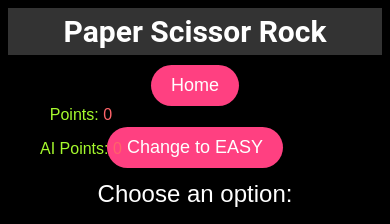
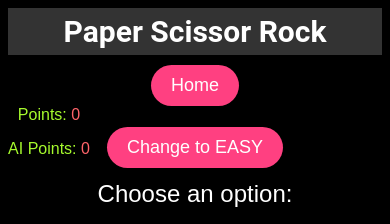
Before and after one commit to KarolDawidG/ReactProjects__Rock_Paper_Scissors, a React (Create React App) app: page /single in a window 390 px wide. Shown: the top 224 px of the page. Built offline with nearby package versions, Linux system fonts and the light colour scheme.

Commit message:
Log 68:repairing @media CSS styles

```diff
--- a/src/components/css/game-views.css
+++ b/src/components/css/game-views.css
@@ -117,4 +117,10 @@
     max-width: none; /* Usunięcie maksymalnej szerokości */
     max-height: 40vh; /* Maksymalna wysokość wynosi 40% wysokości widoku */
   }
+  .top-right {
+    position: absolute;
+    bottom: 20px;
+    left: 10%;
+    transform: translateX(-50%);
+  }
 }
--- a/src/components/css/win.css
+++ b/src/components/css/win.css
@@ -57,3 +57,13 @@
     transform: scale(1.1);
   }
 }
+
+@media (max-width: 600px) {
+
+  .top-right {
+    position: absolute;
+    bottom: 20px; /* Odległość od dolnego brzegu */
+    left: 50%; /* Ustawienie na 50% szerokości ekranu */
+    transform: translateX(-50%); /* Przesunięcie w lewo o 50% szerokości elementu, aby być wyśrodkowanym */
+  }
+}
--- a/src/components/views/single-views/Win.tsx
+++ b/src/components/views/single-views/Win.tsx
@@ -8,14 +8,14 @@
   return (
     <div className={`win-main ${whoWin === 'ARTIFICIAL INTELLIGENCE' ? 'pc-win' : 'player-win'}`}>
       <div className="content-container">
+        <div className='top-right'>
+          <Points punkty={punkty} punktyPC={punktyPC} />
+        </div>
         <h1 className="win_main-title">The winner is {whoWin}</h1>
         {whoWin === 'ARTIFICIAL INTELLIGENCE' && (
           <img src="img/animeGirl.gif" alt="Manga Girl" className="animatet-girl" />
         )}
         <h2 className="win_title">{regards}</h2>
-            <div className='top-right'>
-                  <Points punkty={punkty} punktyPC={punktyPC}/>
-            </div>
         <RefreshBtn />
       </div>
     </div>
```
Lines whose indentation alone changed are shown as unchanged.
